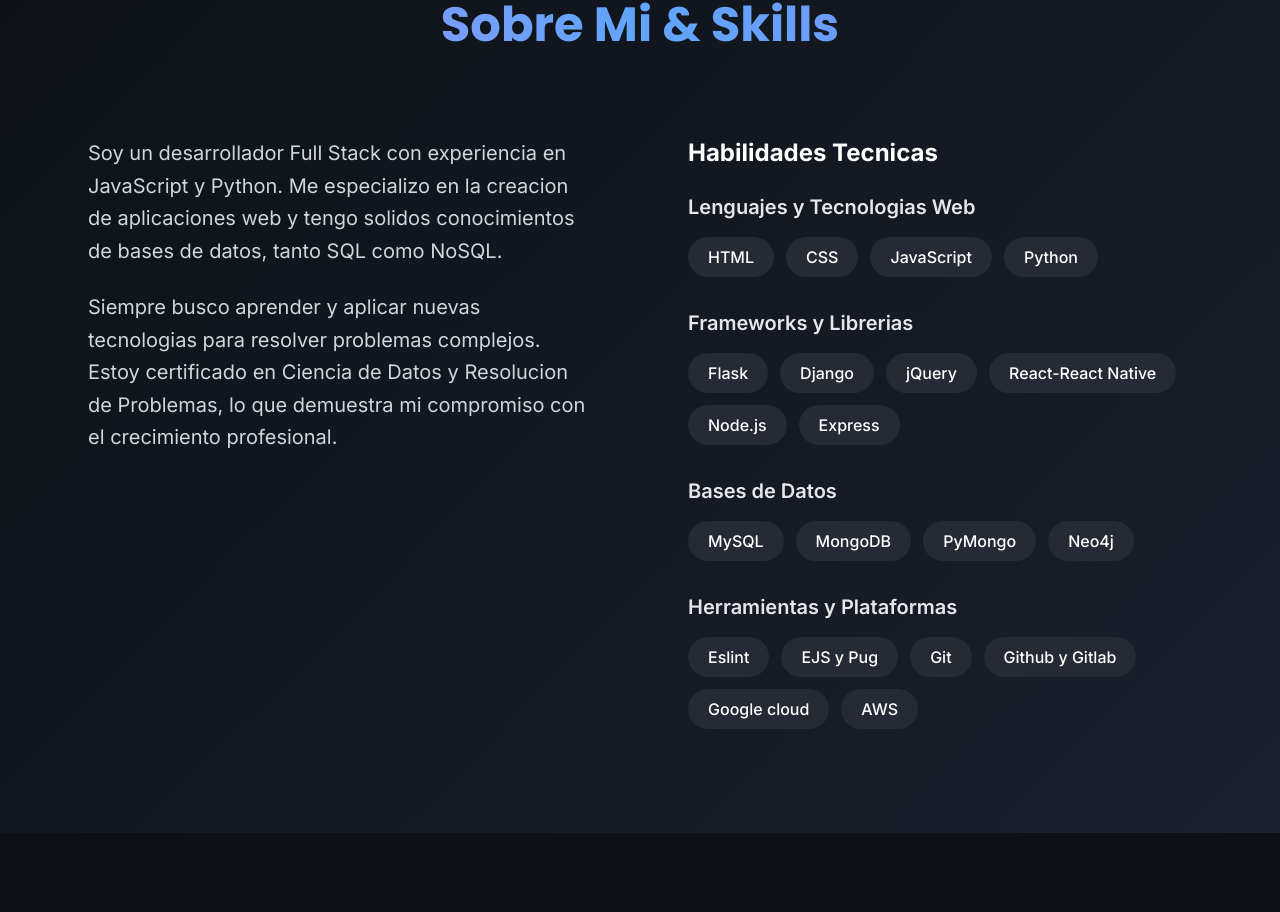
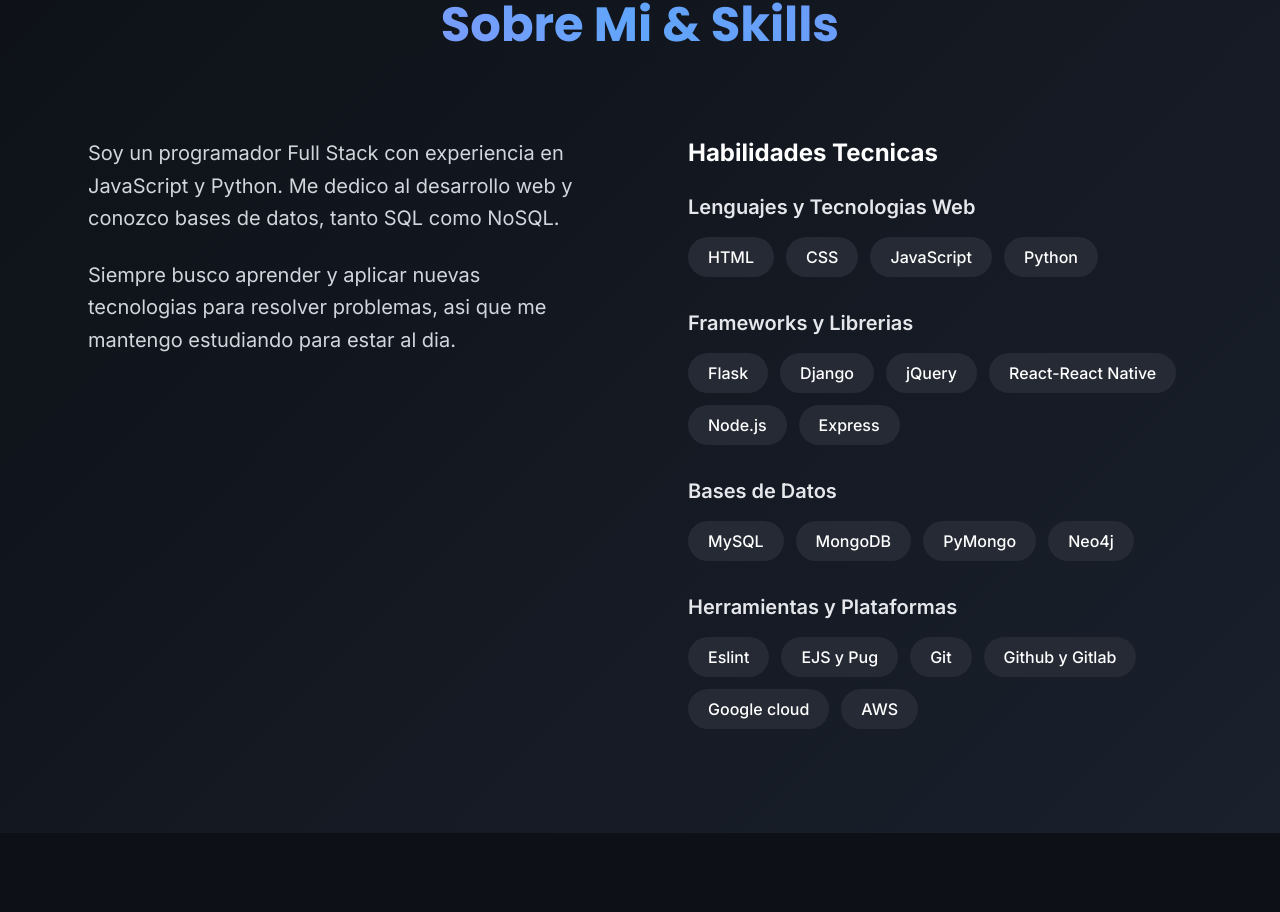
Before and after one commit to ianmanfredi/ian-portfolio, a Next.js app: page / in a window 1280 px wide. Shown: the part 959-1871 px from the top of the page. Built offline with nearby package versions, Linux system fonts and the light colour scheme.

Commit message:
sobre mi

```diff
--- a/app/page.tsx
+++ b/app/page.tsx
@@ -243,10 +243,10 @@ export default function Portfolio() {
               <div className="p-6">
                 <div className="text-lg md:text-xl leading-relaxed text-gray-300 space-y-6">
                   <p>
-                    Soy un desarrollador Full Stack con experiencia en JavaScript y Python. Me especializo en la creacion de aplicaciones web y tengo solidos conocimientos de bases de datos, tanto SQL como NoSQL.
+                    Soy un programador Full Stack con experiencia en JavaScript y Python. Me dedico al desarrollo web y conozco bases de datos, tanto SQL como NoSQL.
                   </p>
                   <p>
-                    Siempre busco aprender y aplicar nuevas tecnologias para resolver problemas complejos. Estoy certificado en Ciencia de Datos y Resolucion de Problemas, lo que demuestra mi compromiso con el crecimiento profesional.
+                    Siempre busco aprender y aplicar nuevas tecnologias para resolver problemas, asi que me mantengo estudiando para estar al dia.
                   </p>
                 </div>
               </div>
```
